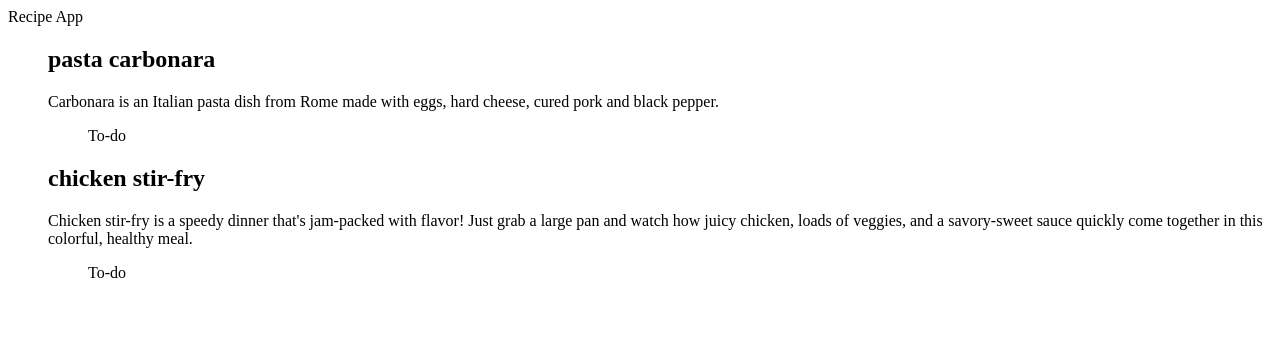
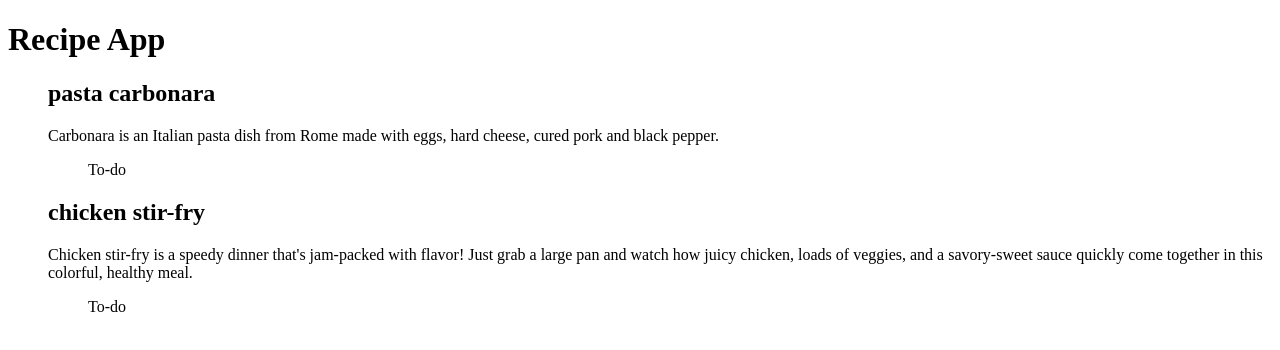
Before and after one commit to fsaiz97/recipe-react-app, a React (Vite) app: page / in a window 1280 px wide. Shown: the top 350 px of the page. Built offline with nearby package versions, Linux system fonts and the light colour scheme.

Commit message:
Put page title in h1 tag

```diff
--- a/src/App.jsx
+++ b/src/App.jsx
@@ -8,7 +8,9 @@ import {RecipeList} from "./components"
 function App() {
     return (
         <div>
-            <header>Recipe App</header>
+            <header>
+                <h1>Recipe App</h1>
+            </header>
             <RecipeList recipes={recipes}/>
         </div>
     )
```
